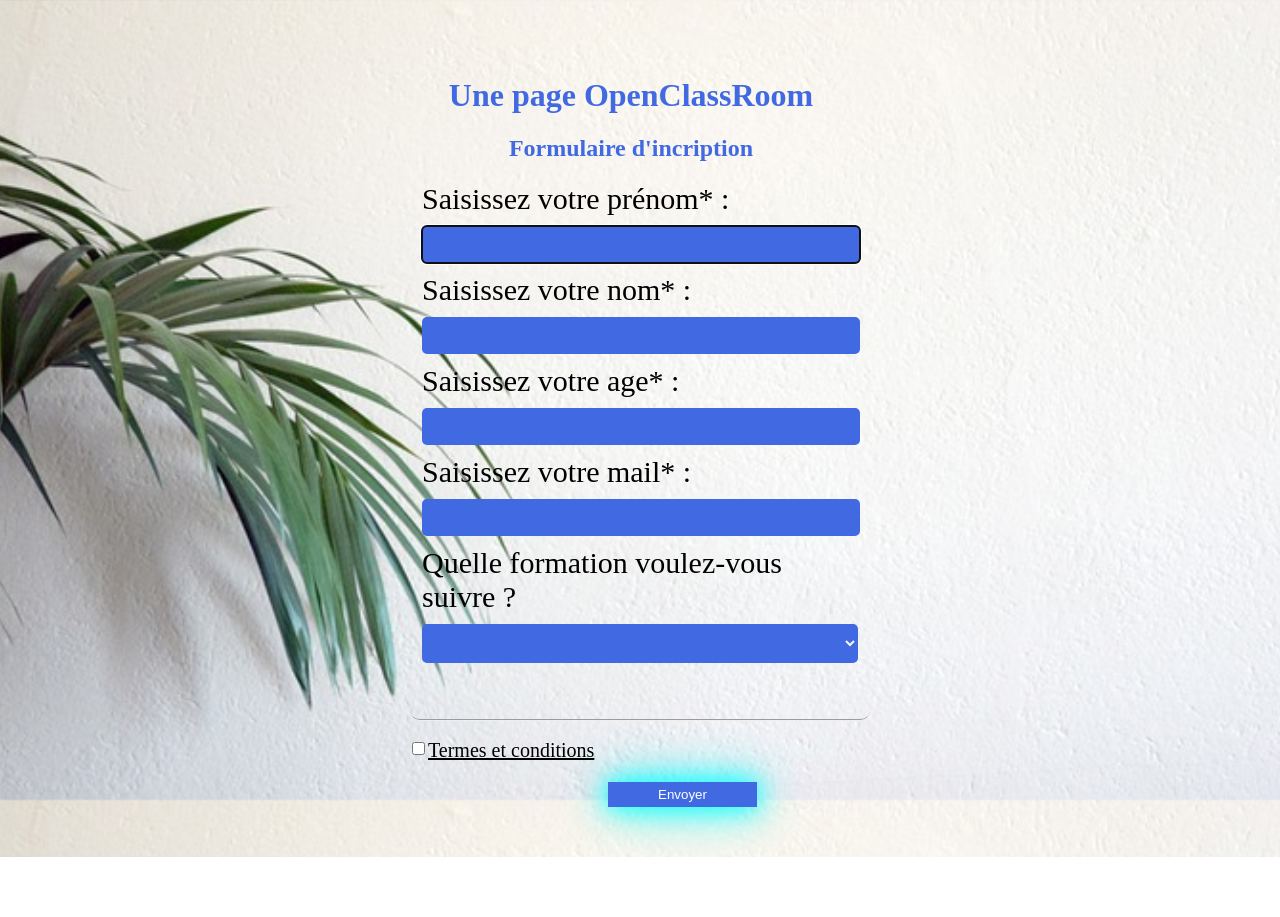
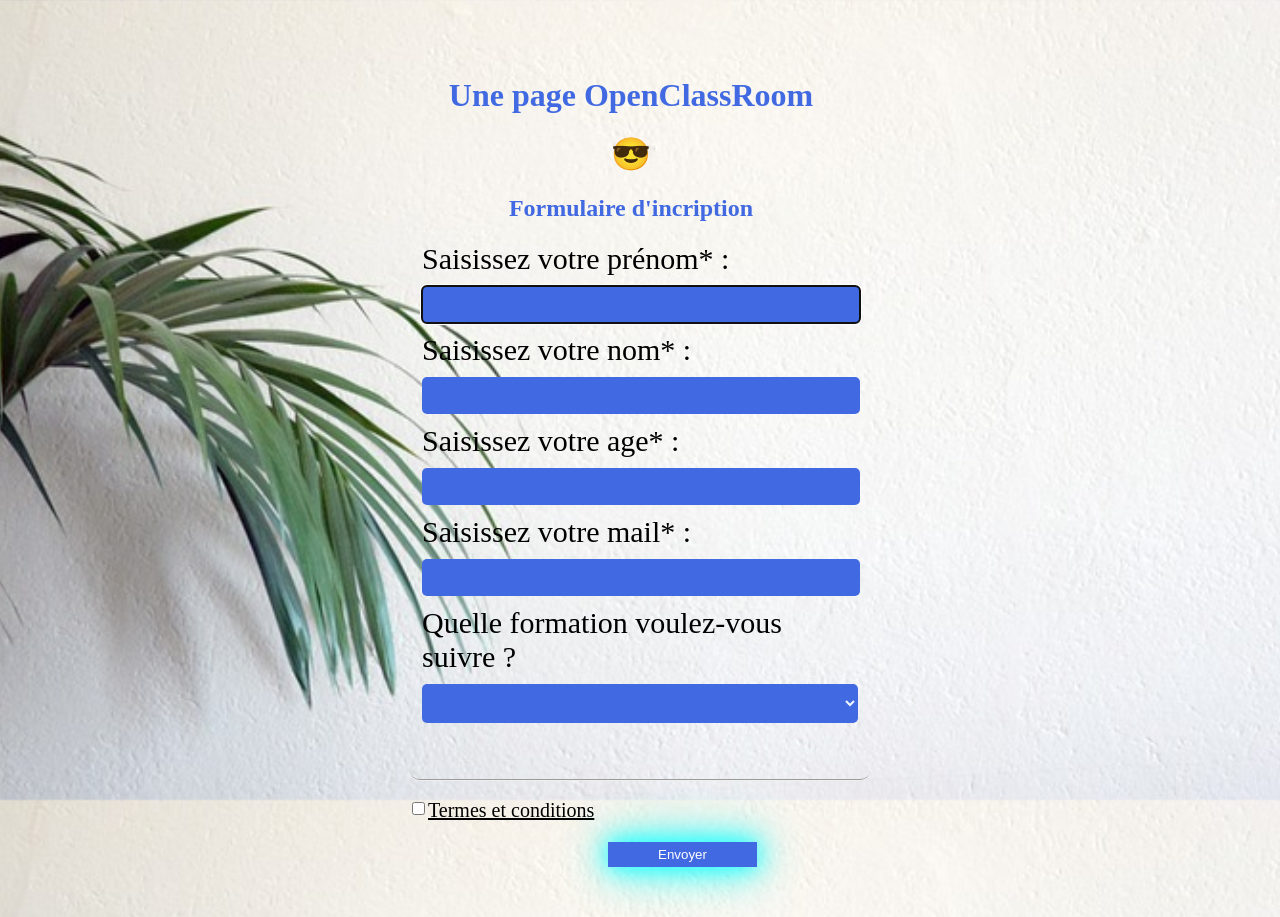
Before and after one commit to Thosby/CamsPlusFaro, a plain HTML site: page index.html in a window 1280 px wide. Before the commit the page ends 857 px from the top, so only its background shows below. Drawn offline with Linux system fonts and the light colour scheme.

Commit message:
mis à jour de la nouvelle branche

```diff
--- a/index.html
+++ b/index.html
@@ -8,7 +8,7 @@
             <div class="form">
                 <Form >
                     <fieldset>
-                    <h1>Une page OpenClassRoom</h1>
+                    <h1>Une page OpenClassRoom<h1>&#128526;</h1></h1>
                     <h2>Formulaire d'incription</h2>
                     <label for="">Saisissez votre prénom* :</label>
                     <input type="text" class="saisi" autofocus required>
```
